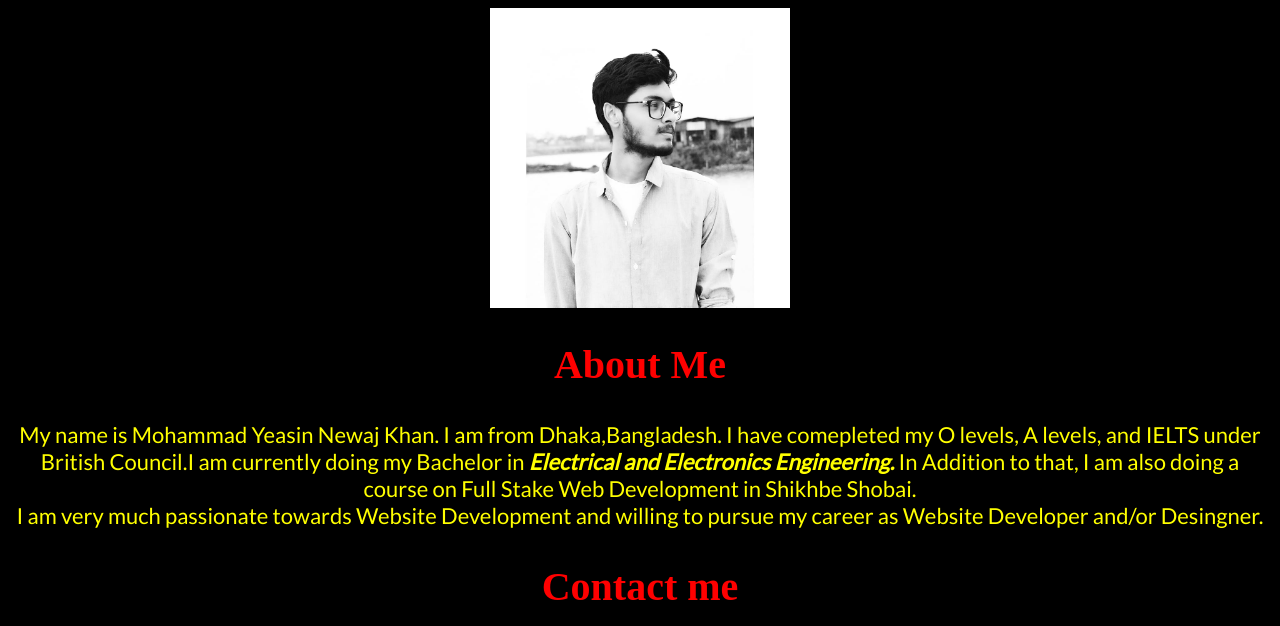
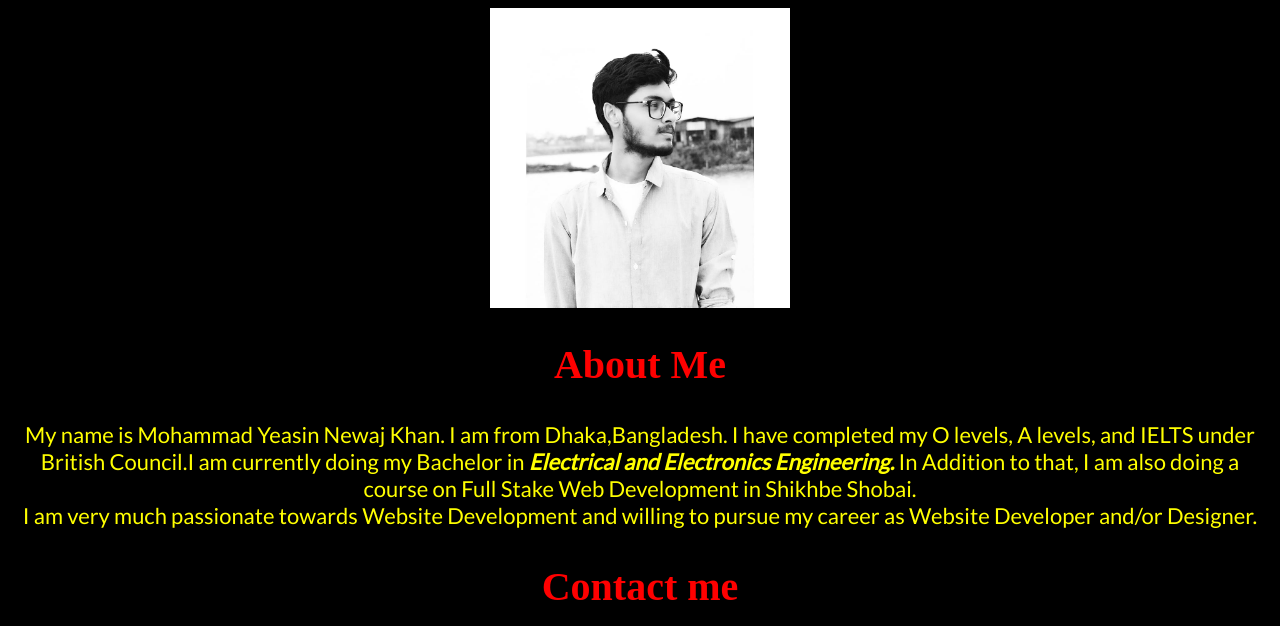
Before and after one commit to newajkhan12/Newaj_khan, a plain HTML site: page index.html in a window 1280 px wide. Shown: the top 626 px of the page. Drawn offline with Linux system fonts and the light colour scheme.

Commit message:
Update index.html

```diff
--- a/index.html
+++ b/index.html
@@ -27,9 +27,9 @@
 			<img src="images/me.jpg" alt="My picture" width="300px" style="display:block; margin-left: auto; margin-right:auto;">
 
 			<h2>About Me</h1>
-			<p class="myself">My name is Mohammad Yeasin Newaj Khan. I am from Dhaka,Bangladesh. I have comepleted my O levels, A levels, and IELTS under British Council.I am currently doing my Bachelor in <em><strong>Electrical and Electronics Engineering. </strong></em>
+			<p class="myself">My name is Mohammad Yeasin Newaj Khan. I am from Dhaka,Bangladesh. I have completed my O levels, A levels, and IELTS under British Council.I am currently doing my Bachelor in <em><strong>Electrical and Electronics Engineering. </strong></em>
 				In Addition to that, I am also doing a course on Full Stake Web Development in Shikhbe Shobai. <br>
-				I am very much passionate towards Website Development and willing to pursue my career as Website Developer and/or Desingner.
+				I am very much passionate towards Website Development and willing to pursue my career as Website Developer and/or Designer.
 			</p>
 
 
```
